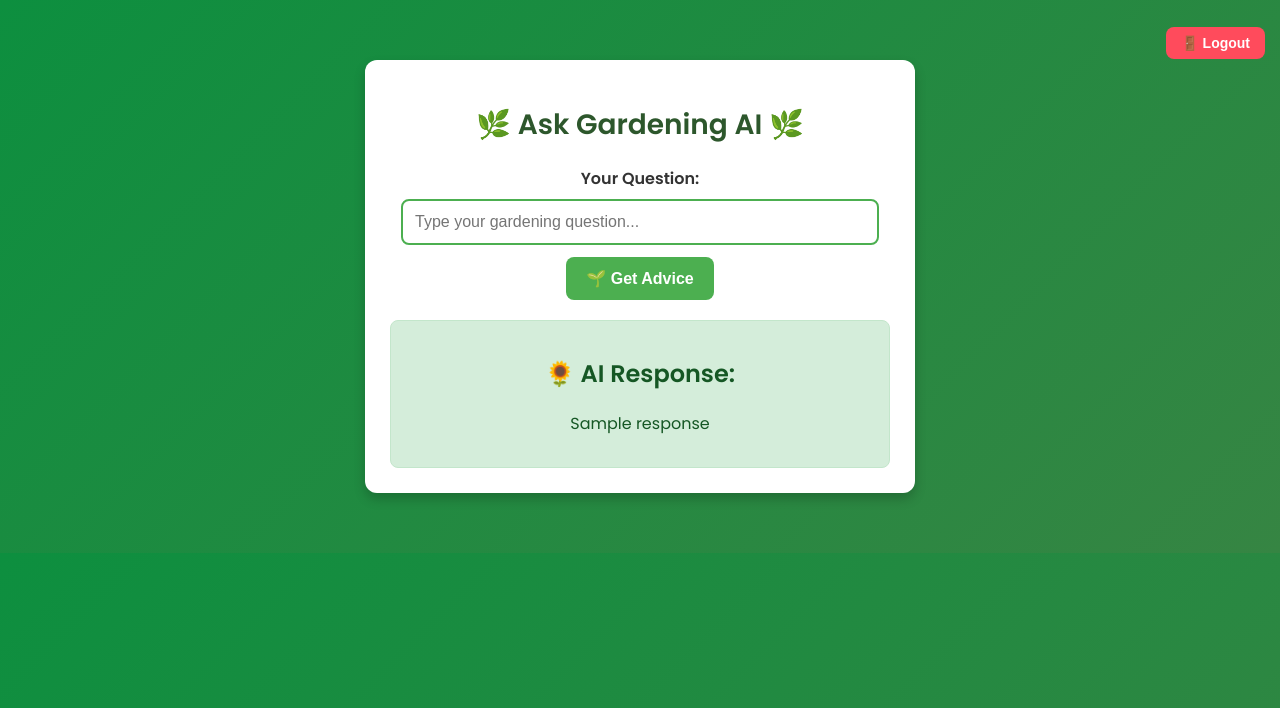
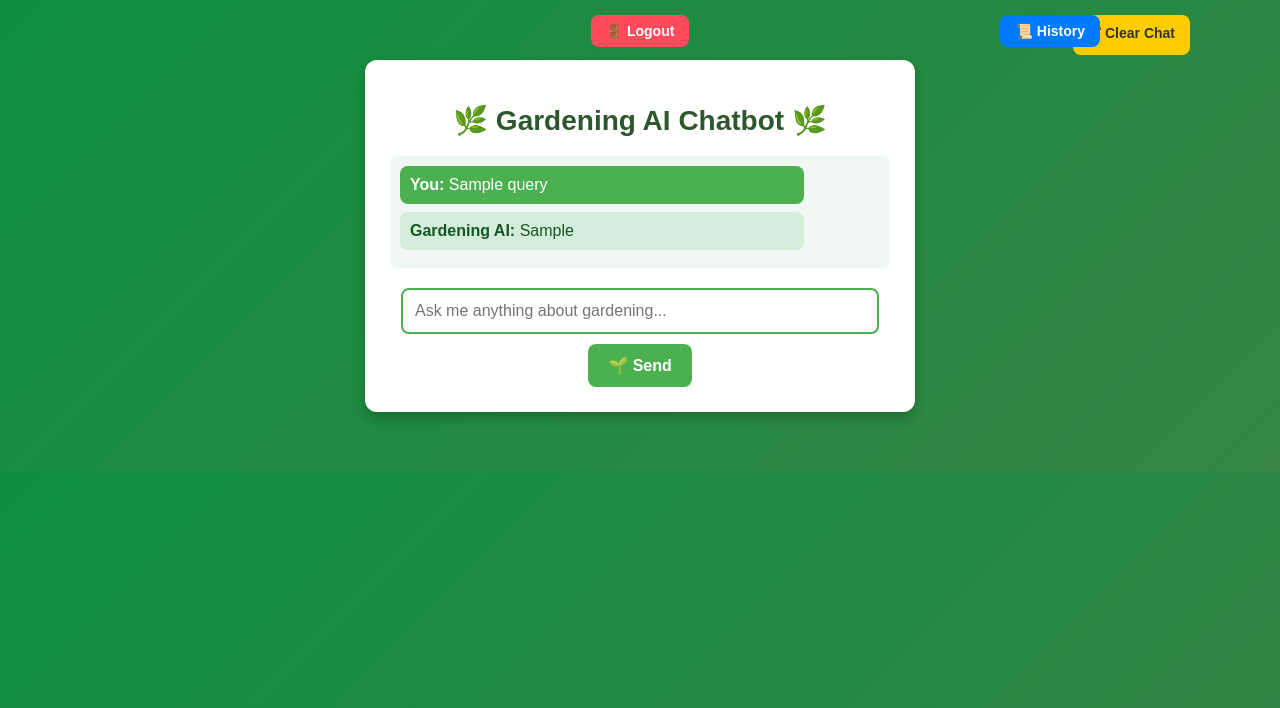
Before and after one commit to jijispectrum/Gardening-Assistant-NLP, a Django app: template advice/templates/advice/home.html in a window 1280 px wide. Shown: the top 708 px of the page. Run offline with Django 5.2, Linux system fonts and the light colour scheme; tables that the repository leaves empty hold one stand-in row (values such as "Sample post"); the template is opened without the code that fills it: values that come from a table or form of the project are taken from there, most other values are stand-ins (such as "Sample title", 1, 10 or a date in 2020).

Commit message:
first commit

```diff
--- a/advice/models.py
+++ b/advice/models.py
@@ -1,9 +1,32 @@
+# from django.db import models
+
+# class Query(models.Model):
+#     question = models.TextField()
+#     response = models.TextField()
+#     created_at = models.DateTimeField(auto_now_add=True)
+
+#     def __str__(self):
+#         return self.question
+
 from django.db import models
+from django.contrib.auth.models import User
 
 class Query(models.Model):
+    user = models.ForeignKey(User, on_delete=models.CASCADE, null=True, blank=True)
     question = models.TextField()
     response = models.TextField()
-    created_at = models.DateTimeField(auto_now_add=True)
+    timestamp = models.DateTimeField(auto_now_add=True)
 
     def __str__(self):
-        return self.question
+        return f"{self.user.username if self.user else 'Anonymous'} - {self.question[:50]}"
+from django.db import models
+from django.contrib.auth.models import User
+
+class ChatHistory(models.Model):
+    user = models.ForeignKey(User, on_delete=models.CASCADE)
+    question = models.TextField()
+    response = models.TextField()
+    timestamp = models.DateTimeField(auto_now_add=True)
+
+    def __str__(self):
+        return f"{self.user.username} - {self.question[:50]}"
--- a/advice/templates/advice/home.html
+++ b/advice/templates/advice/home.html
@@ -3,11 +3,11 @@
 <head>
     <meta charset="UTF-8">
     <meta name="viewport" content="width=device-width, initial-scale=1.0">
-    <title>Gardening AI</title>
+    <title>Gardening AI Chat</title>
     <style>
         body {
             font-family: 'Poppins', sans-serif;
-            background: linear-gradient(135deg,rgb(13, 143, 63),rgb(54, 133, 67));
+            background: linear-gradient(135deg, rgb(13, 143, 63), rgb(54, 133, 67));
             text-align: center;
             margin: 0;
             padding: 0;
@@ -20,10 +20,9 @@
             border-radius: 12px;
             box-shadow: 0 6px 12px rgba(0, 0, 0, 0.2);
         }
-        .logout-btn {
+        .logout-btn, .clear-btn, .history-btn {
             position: absolute;
             top: 15px;
-            right: 15px;
             background: #ff4b5c;
             color: white;
             padding: 8px 15px;
@@ -34,23 +33,52 @@
             font-weight: 600;
             transition: all 0.3s ease-in-out;
         }
-        .logout-btn:hover {
-            background: #d7384d;
-            transform: scale(1.05);
+        .clear-btn {
+            right: 90px;
+            background: #ffcc00;
+            color: #333;
         }
+        .history-btn {
+            right: 180px;
+            background: #007bff;
+        }
+        .logout-btn:hover { background: #d7384d; }
+        .clear-btn:hover { background: #e6b800; }
+        .history-btn:hover { background: #0056b3; }
+
         h1 {
             color: #2d572c;
             font-size: 28px;
         }
+        .chat-box {
+            max-height: 300px;
+            overflow-y: auto;
+            text-align: left;
+            background: #f1f8f4;
+            padding: 10px;
+            border-radius: 8px;
+            margin-bottom: 20px;
+        }
+        .message {
+            padding: 10px;
+            margin-bottom: 8px;
+            border-radius: 8px;
+            max-width: 80%;
+        }
+        .user-message {
+            background: #4CAF50;
+            color: white;
+            align-self: flex-end;
+        }
+        .bot-message {
+            background: #d4edda;
+            color: #155724;
+            align-self: flex-start;
+        }
         form {
-            margin-top: 20px;
-        }
-        label {
-            font-weight: 600;
-            display: block;
-            margin-bottom: 8px;
-            font-size: 16px;
-            color: #333;
+            display: flex;
+            flex-direction: column;
+            align-items: center;
         }
         input {
             width: 90%;
@@ -59,11 +87,7 @@
             border-radius: 8px;
             font-size: 16px;
             outline: none;
-            transition: all 0.3s ease-in-out;
-        }
-        input:focus {
-            border-color: #388e3c;
-            box-shadow: 0 0 10px rgba(76, 175, 80, 0.3);
+            margin-bottom: 10px;
         }
         button {
             background: #4CAF50;
@@ -74,54 +98,52 @@
             cursor: pointer;
             font-size: 16px;
             font-weight: 600;
-            margin-top: 12px;
             transition: all 0.3s ease-in-out;
         }
         button:hover {
             background: #388e3c;
             transform: scale(1.05);
         }
-        .response {
-            margin-top: 20px;
-            padding: 15px;
-            background: #d4edda;
-            color: #155724;
-            border: 1px solid #c3e6cb;
-            border-radius: 8px;
-            font-size: 16px;
-            font-weight: 500;
-            animation: fadeIn 0.5s ease-in-out;
-        }
-        @keyframes fadeIn {
-            from { opacity: 0; transform: translateY(10px); }
-            to { opacity: 1; transform: translateY(0); }
-        }
     </style>
-    <link href="https://fonts.googleapis.com/css2?family=Poppins:wght@300;400;600&display=swap" rel="stylesheet">
 </head>
 <body>
 
-    <!-- Logout Button -->
+    <!-- Logout, Clear Chat, and History Buttons -->
     <form action="{% url 'logout' %}" method="post">
         {% csrf_token %}
         <button type="submit" class="logout-btn">🚪 Logout</button>
     </form>
 
+    <form action="{% url 'clear_chat_history' %}" method="post">
+        {% csrf_token %}
+        <button type="submit" class="clear-btn">🗑 Clear Chat</button>
+    </form>
+
+    <a href="{% url 'chat_history' %}">
+        <button class="history-btn">📜 History</button>
+    </a>
+
     <div class="container">
-        <h1>🌿 Ask Gardening AI 🌿</h1>
+        <h1>🌿 Gardening AI Chatbot 🌿</h1>
+
+        <!-- Chat History -->
+        <div class="chat-box">
+            {% for chat in chat_history %}
+                <div class="message user-message">
+                    <strong>You:</strong> {{ chat.question }}
+                </div>
+                <div class="message bot-message">
+                    <strong>Gardening AI:</strong> {{ chat.response }}
+                </div>
+            {% endfor %}
+        </div>
+
+        <!-- Input Form -->
         <form method="post">
             {% csrf_token %}
-            <label for="question">Your Question:</label>
-            <input type="text" id="question" name="question" placeholder="Type your gardening question..." required>
-            <button type="submit">🌱 Get Advice</button>
+            <input type="text" id="question" name="question" placeholder="Ask me anything about gardening..." required>
+            <button type="submit">🌱 Send</button>
         </form>
-
-        {% if response %}
-            <div class="response">
-                <h2>🌻 AI Response:</h2>
-                <p>{{ response }}</p>
-            </div>
-        {% endif %}
     </div>
 
 </body>
--- a/advice/urls.py
+++ b/advice/urls.py
@@ -1,11 +1,14 @@
 from django.urls import path
-from .views import home,index,user_login,user_register,user_logout
-
+from .views import home,index,user_login,user_register,user_logout,clear_chat_history
+from .views import chat_history
 urlpatterns = [
     path('', index, name='index'),
     path('login/', user_login, name='login'),
     path('register', user_register, name='register'),
     path('logout/', user_logout, name='logout'),
     path('home/', home, name='home'),
+    path('clear-chat/',clear_chat_history, name='clear_chat_history'),
+    path('history/', chat_history, name='chat_history'),
+        # Clear chat history
 
 ]
```
Also changed, not shown: advice/templates/advice/history.html (added, +93 -0 lines), advice/views.py (+34 -15 lines), advice/migrations/0002_rename_created_at_query_timestamp_query_user.py (added), 1 other file.
